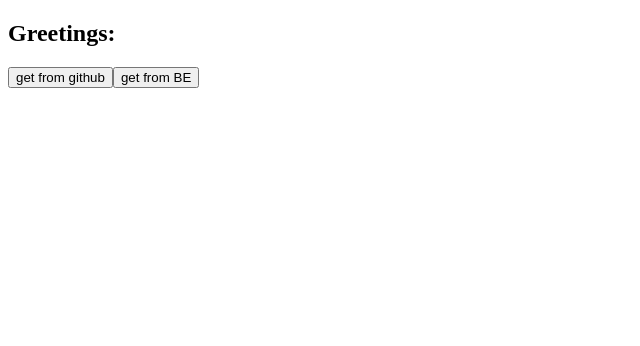
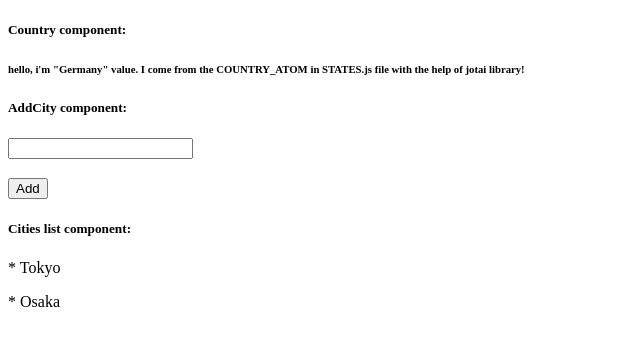
Before and after one commit to xander-codes/state-management-jotai, a React (Vite) app: page / in a window 1280 px wide. Shown: the top 346 px of the page, without its empty margins (0-640 px from the left). Built offline with nearby package versions, Linux system fonts and the light colour scheme.

Commit message:
uncomment state components

```diff
--- a/src/App.js
+++ b/src/App.js
@@ -7,10 +7,10 @@ import Greeting from "./Greeting";
 
 const App = () => (
     <>
-        {/*<Country/>*/}
-        {/*<AddCity/>*/}
-        {/*<CitiesList/>*/}
-        <Greeting/>
+        <Country/>
+        <AddCity/>
+        <CitiesList/>
+        {/*<Greeting/>*/}
     </>
 );
 
```
